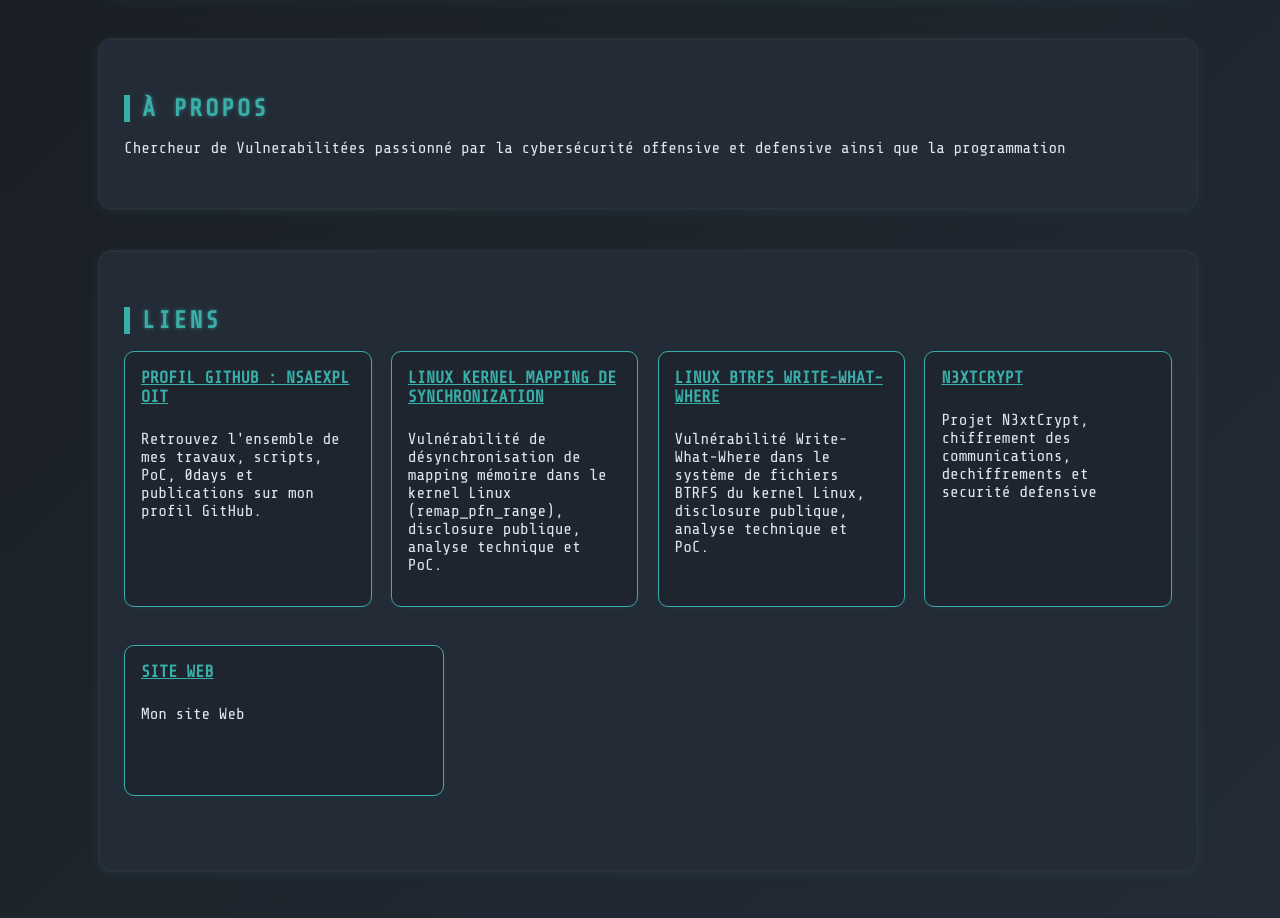
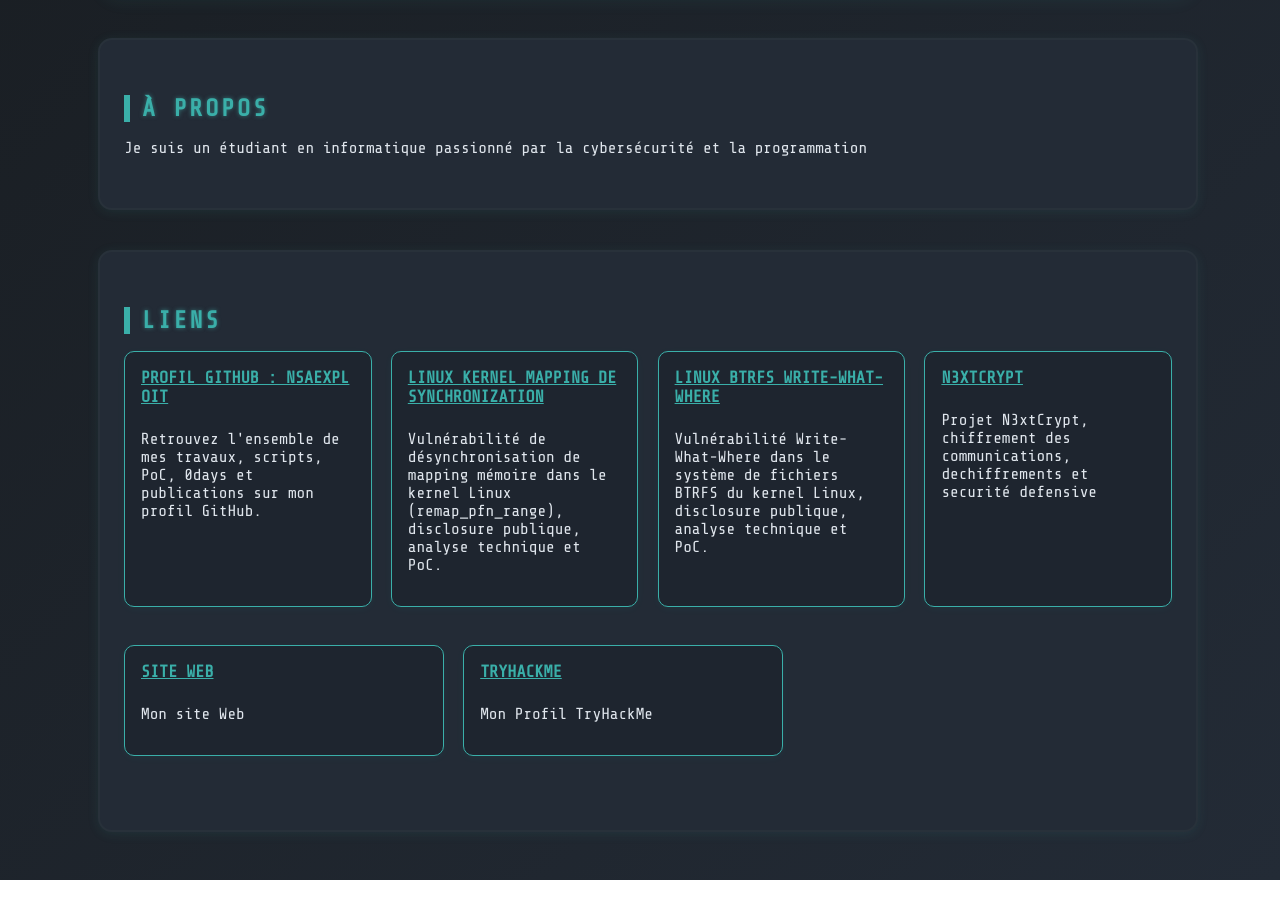
Before and after one commit to MatteuOB/MatteuOB.github.io, a plain HTML site: page index.html in a window 1280 px wide. Shown: the part 540-1458 px from the top of the page. After the commit the page ends 1420 px from the top, so only its background shows below. Drawn offline with nearby package versions, Linux system fonts and the light colour scheme.

Commit message:
Add files via upload

```diff
--- a/index.html
+++ b/index.html
@@ -1,10 +1,8 @@
 <!DOCTYPE html>
 <html lang="fr">
 <head>
-  <meta name="google-site-verification" content="DUbHyKbzQvbLT5CE4csjOeYh7762abYEHbccArTznno" />
   <meta charset="UTF-8">
   <meta name="viewport" content="width=device-width, initial-scale=1.0">
-  <meta name="google-site-verification" content="DUbHyKbzQvbLT5CE4csjOeYh7762abYEHbccArTznno" />
   <title>Gestionnaire Matteu Olivieri Bastiani</title>
   <link rel="icon" type="image/png" href="favicon.png">
   <meta name="description" content="Gestionnaire professionnel de Matteu Olivieri Bastiani.">
@@ -665,7 +663,7 @@
       </section>
       <section id="about" aria-label="À propos">
       <h2>À propos</h2>
-      <p>Chercheur de Vulnerabilitées passionné par la cybersécurité offensive et defensive ainsi que la  programmation<p>
+      <p>Je suis un étudiant en informatique passionné par la cybersécurité et la programmation<p>
       </section>
       <section id="Liens" aria-label"Liens">
       <h2>Liens</h2>
@@ -689,4 +687,9 @@
           <div class="proof-card">
             <a href="https://nsaexploit.github.io" target="_blank" rel="noopener"><b>Site Web</b></a>
             <p>Mon site Web</p>
+            </div>
+            <div class="proof-card">
+              <a href="https://tryhackme.com/p/MatteuOB" target="_blank" rel="noopener"><b>TryHackMe</b></a>
+              <p>Mon Profil TryHackMe</p>
+            </div>
           <p>
```
